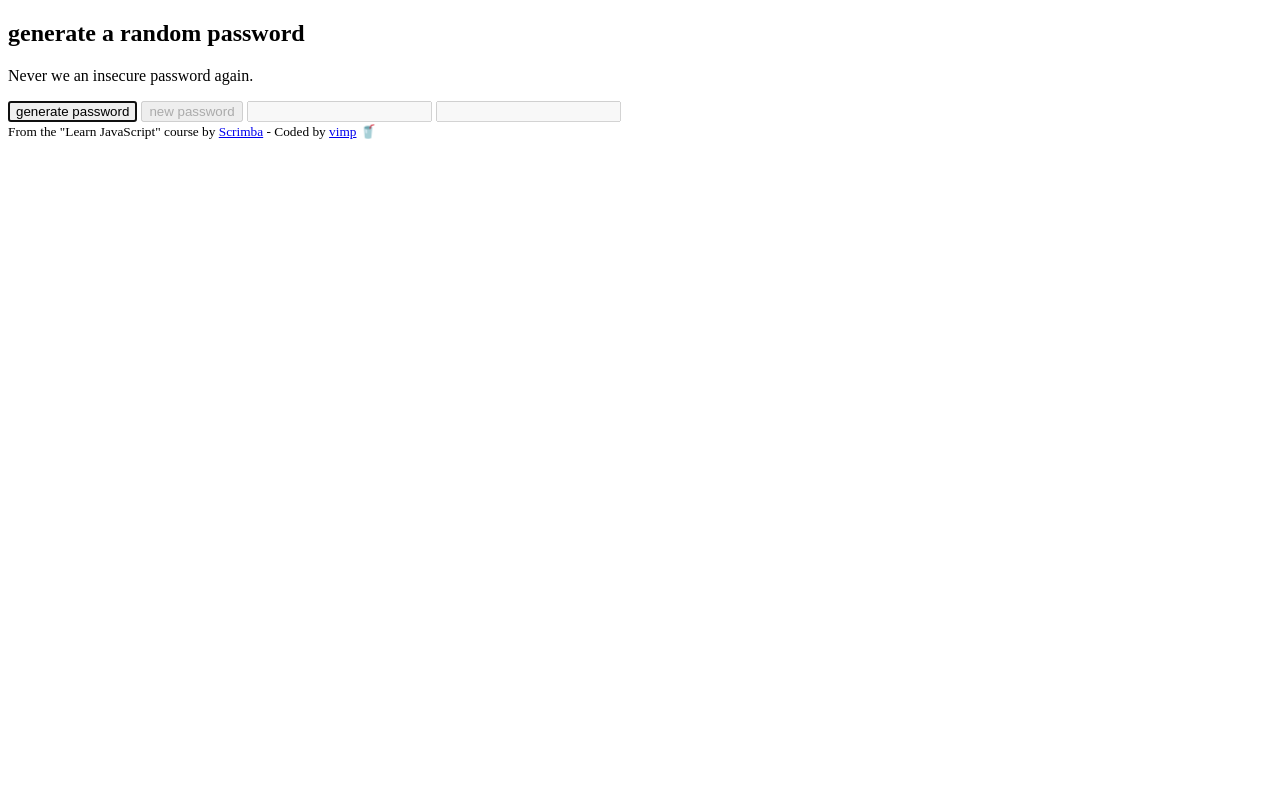
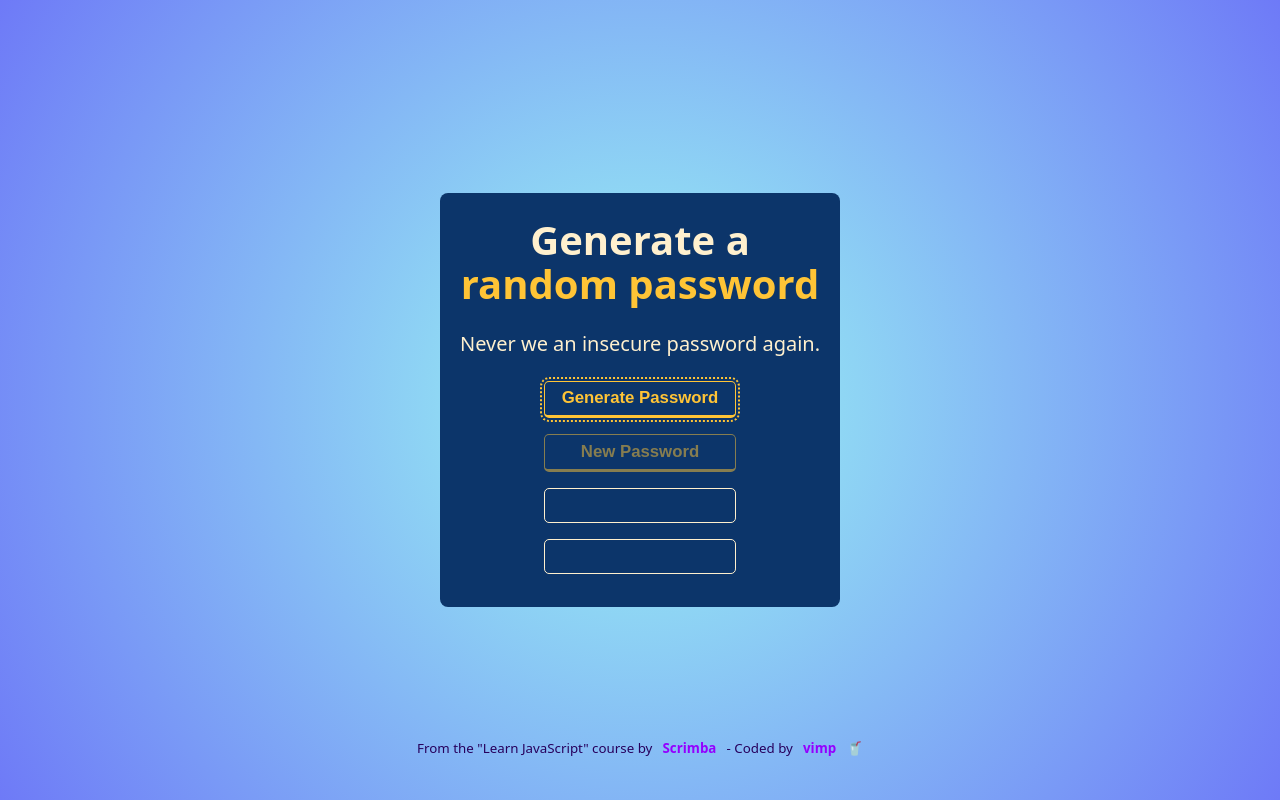
Before and after one commit to mendez-v/random-password-generator, a plain HTML site: page index.html in a window 1280 px wide. Drawn offline with Linux system fonts and the light colour scheme.

Commit message:
add: stylesheets

```diff
--- a/index.html
+++ b/index.html
@@ -14,8 +14,8 @@
 </head>
 <body>
   <main class="main">
-    <section class="section">
-      <h1 class="title">generate a random password</h1>
+    <section class="section grid">
+      <h1 class="title">Generate a <span class="accent">random password</span></h1>
       <p class="desc">Never we an insecure password again.</p>
       <form action="#" class="form" id="form-el">
         <button class="btn" id="generate-btn" autofocus>generate password</button>
@@ -27,7 +27,7 @@
   </main>
   <footer class="footer">
     <small class="attr">
-      From the <span class="accent">"Learn JavaScript"</span> course by <a href="https://scrimba.com" class="attr-link" target="_blank" rel="noreferrer">Scrimba</a> - Coded by <a href="https://github.com/mendez-v/random-password-generator" class="attr-link" target="_blank" rel="noreferrer">vimp</a> 🥤
+      From the "Learn JavaScript" course by <a href="https://scrimba.com" class="attr-link" target="_blank" rel="noreferrer">Scrimba</a> - Coded by <a href="https://github.com/mendez-v/random-password-generator" class="attr-link" target="_blank" rel="noreferrer">vimp</a> 🥤
     </small>
   </footer>
 </body>
--- a/main.js
+++ b/main.js
@@ -23,6 +23,7 @@ generateBtn.addEventListener("click", () => {
   }
   removeAttr(newBtn)
   setAttr(generateBtn)
+  newBtn.focus()
 })
 
 newBtn.addEventListener("click", () => {
--- a/styles.css
+++ b/styles.css
@@ -0,0 +1,130 @@
+html {
+  box-sizing: border-box;
+}
+*, *::before, *::after {
+  box-sizing: inherit;
+}
+body, h1, p {
+  margin: 0;
+}
+body {
+  min-block-size: 100vh;
+  min-block-size: 100dvh;
+  display: grid;
+  grid-template-rows: 1fr auto;
+  place-items: center;
+  font-family: system-ui, -apple-system, BlinkMacSystemFont, 'Segoe UI', Roboto, Oxygen, Ubuntu, Cantarell, 'Open Sans', 'Helvetica Neue', sans-serif;
+  background: radial-gradient(circle, #9bf8f3 0%, #6e7af7 100%);
+}
+
+.grid {
+  display: grid;
+  gap: 1.5em;
+}
+
+.section {
+  --border: .1em solid transparent;
+  --radius: .5em;
+  --pri-clr: #0C356A;
+  --sec-clr: #FFF0CE;
+  --ter-clr: #FFC436;
+
+  inline-size: clamp(20rem, 90vw, 25rem);
+  padding: 1.5em 1em 2em;
+  background-color: var(--pri-clr);
+  color: var(--sec-clr);
+  text-align: center;
+  border: var(--border);
+  border-radius: var(--radius);
+}
+@media (orientation: landscape) {
+  .section {
+    margin-block: 6em;
+  }
+}
+.title {
+  font-size: 2.5rem;
+  text-wrap: balance;
+  line-height: 1.1;
+}
+.accent {
+  color: var(--ter-clr);
+}
+.desc {
+  font-size: 1.25rem;
+}
+
+.form {
+  display: flex;
+  flex-wrap: wrap;
+  justify-content: center;
+  gap: 1em;
+}
+.btn, .input {
+  --radius: .3em;
+
+  padding: .4em .8em;
+  inline-size: 12rem;
+  font-size: 1.05rem;
+  text-align: center;
+  background-color: transparent;
+  border: var(--border);
+  border-radius: var(--radius);
+  border-color: currentColor;
+  color: var(--ter-clr);
+}
+.btn {
+  font-weight: 600;
+  text-transform: capitalize;
+  border-bottom-width: .2em;
+}
+.input {
+  color: inherit;
+}
+
+.footer {
+  --pri-clr: #27005D;
+  --sec-clr: #9400FF;
+
+  margin-top: -6.6rem;
+  padding-block: 2em;
+  font-weight: 500;
+  text-align: center;
+  color: var(--pri-clr);
+}
+.attr-link {
+  margin-inline: .5em;
+  font-weight: 700;
+  text-decoration: none;
+  color: var(--sec-clr);
+  position: relative;
+}
+.attr-link::after {
+  content: "";
+  position: absolute;
+  right: 0;
+  bottom: -.2em;
+  inline-size: 0;
+  block-size: .15em;
+  background-color: currentColor;
+  transition: inline-size .3s ease;
+}
+
+.btn:disabled {
+  opacity: .5;
+}
+.btn:focus-visible,
+.attr-link:focus-visible {
+  outline: .15em dotted currentColor;
+  outline-offset: .15em;
+}
+
+@media (hover:hover) {
+  .btn:hover {
+    cursor: crosshair;
+  }
+  .attr-link:hover::after {
+    inline-size: 100%;
+    left: 0;
+  }
+}
```
Also changed, not shown: assets/img/favicon.svg.
